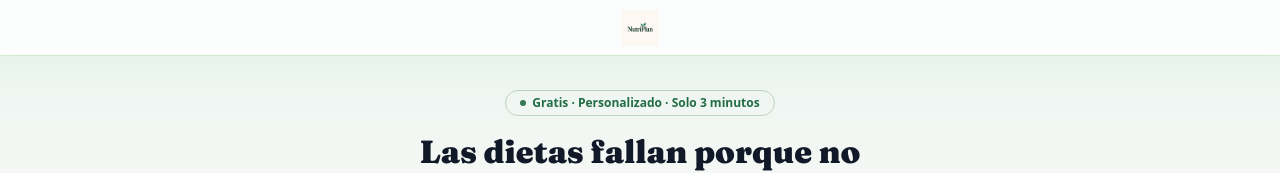
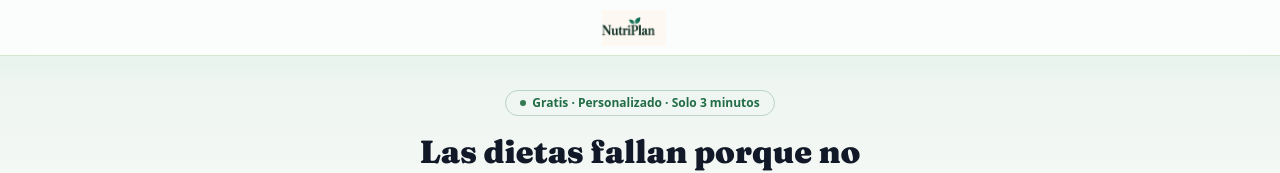
Before and after one commit to thyagojvc/nutriplan, a Next.js app: page / in a window 1280 px wide. Shown: the top 173 px of the page. Built offline with nearby package versions, Linux system fonts and the light colour scheme.

Commit message:
fix(logo): recorta padding do PNG via overflow:hidden para tamanho legível no header

```diff
--- a/src/app/quiz/[step]/quiz-ui.tsx
+++ b/src/app/quiz/[step]/quiz-ui.tsx
@@ -62,17 +62,25 @@ export function NutriLogo({ size = 24 }: { size?: number }) {
 // ---------------------------------------------------------------------------
 
 export function NutriWordmark({ size = 'md' }: { size?: 'sm' | 'md' | 'lg' }) {
-  const height = { sm: 28, md: 36, lg: 50 }[size]
+  // O PNG tem ~32% de padding topo/base e ~12% esquerda/direita
+  // O conteúdo visual ocupa ~36% da altura e ~76% da largura do quadrado
+  const img  = { sm: 80,  md: 100, lg: 130  }[size]
+  const visH = { sm: 29,  md: 36,  lg: 47   }[size]
+  const visW = { sm: 61,  md: 76,  lg: 99   }[size]
+  const mtop = { sm: -26, md: -32, lg: -42  }[size]
+  const mlft = { sm: -10, md: -12, lg: -16  }[size]
 
   return (
-    <Image
-      src="/Logo Clara NutriPlan.png"
-      alt="NutriPlan"
-      height={height}
-      width={height * 3}
-      className="select-none object-contain"
-      style={{ height, width: 'auto' }}
-    />
+    <div className="select-none overflow-hidden" style={{ height: visH, width: visW }}>
+      <Image
+        src="/Logo Clara NutriPlan.png"
+        alt="NutriPlan"
+        height={img}
+        width={img}
+        className="object-contain"
+        style={{ height: img, width: img, marginTop: mtop, marginLeft: mlft }}
+      />
+    </div>
   )
 }
 
```
